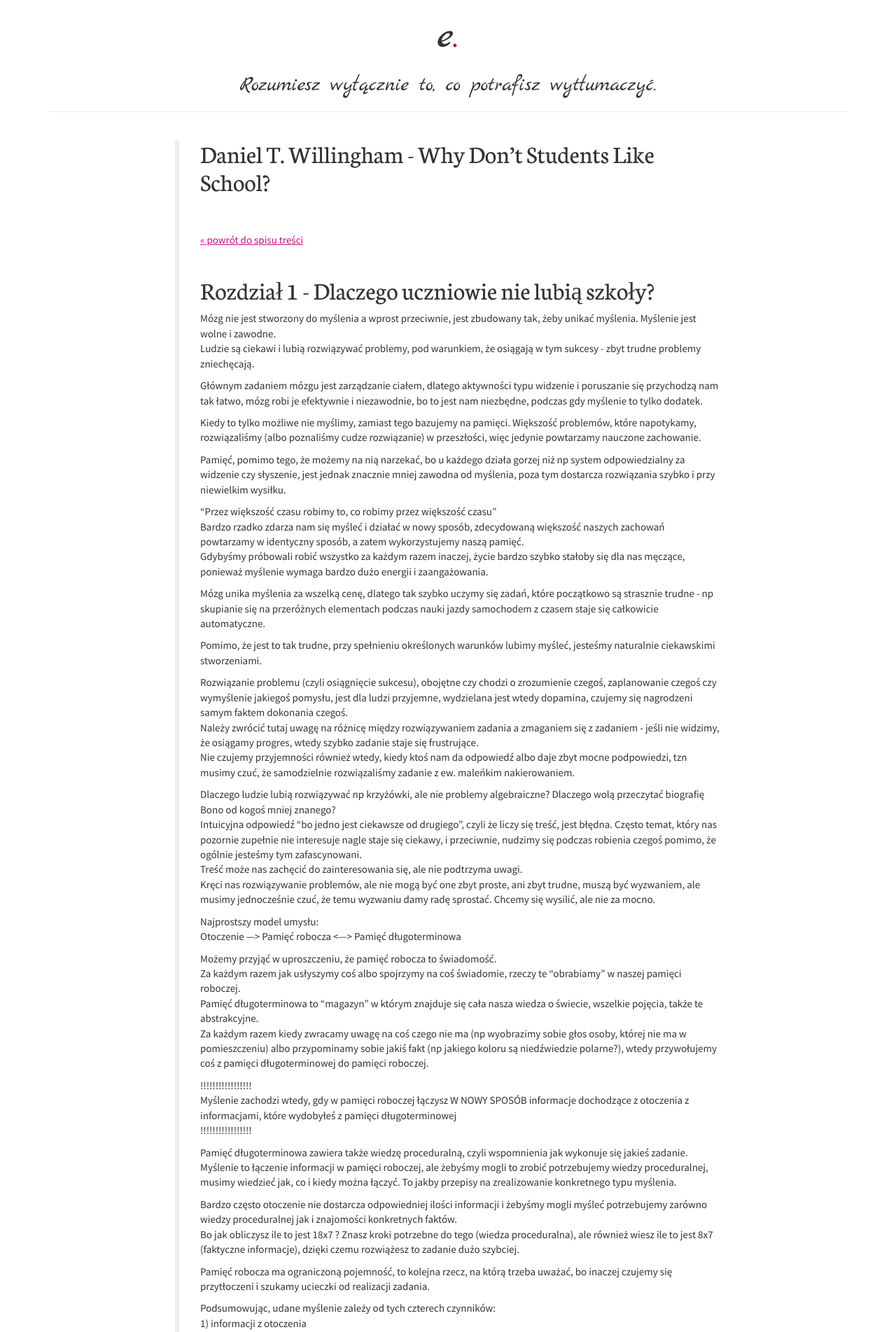
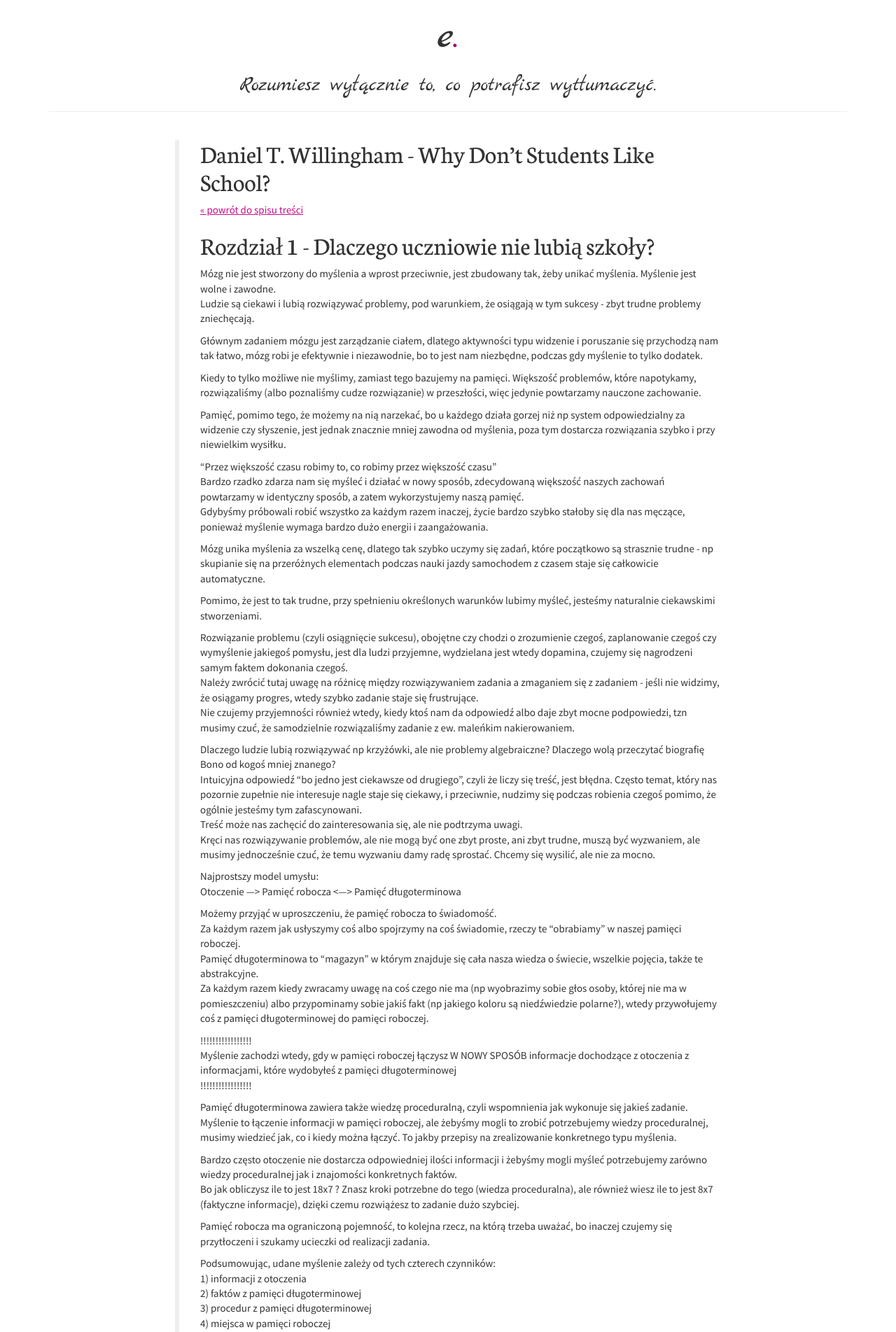
Before and after one commit to esencje/esencje.github.io, a Jekyll site: the page built from notatki-z-ksiazek/why-dont-students-like-school/why-dont-students-like-school-1.md, in a window 1280 px wide. Shown: the top 1903 px of the page at 70% size. Built offline with Jekyll 4.4.1, drawn with Linux system fonts in a browser that asks for light colours.

Commit message:
Update why-dont-students-like-school-1.md

```diff
--- a/notatki-z-ksiazek/why-dont-students-like-school/why-dont-students-like-school-1.md
+++ b/notatki-z-ksiazek/why-dont-students-like-school/why-dont-students-like-school-1.md
@@ -4,10 +4,9 @@
 permalink: /notatki-z-ksiazek/why-dont-students-like-school-1/
 ---
 
-# Daniel T. Willingham - Why Don't Students Like School?
-<br><br>
+# Daniel T. Willingham - Why Don’t Students Like School?
 <a href="/notatki-z-ksiazek/why-dont-students-like-school/">« powrót do spisu treści</a>
-<br><br>
+<br>
 
 # Rozdział 1 - Dlaczego uczniowie nie lubią szkoły?
 
@@ -65,7 +64,7 @@
 3) procedur z pamięci długoterminowej<br>
 4) miejsca w pamięci roboczej
 
-<br><br><br><br>
+<br><br><br>
 
 ### Jakie to ma znaczenie dla pracy w klasie:
 
@@ -96,7 +95,7 @@
 <b>Prowadź dziennik</b><br>
 To wszystko wymaga z Twojej strony wiele uwagi i spostrzeżeń - nawet jeśli wydaje Ci się, że poprowadziłeś idealne zajęcia, wszyscy byli ciągle zaangażowani, teraz już wiesz jak to robić i tego dnia nigdy nie zapomnisz - to bzdura, zapisz te rzeczy i wróć do notatek po pewnym czasie, inaczej bez wątpienia pomiesza Ci się to. Spisywanie sobie, które ćwiczenia z danego materiału przygotowałeś tak, aby były odpowiednio angażujące dla klasy, powinno być dla Ciebie nawykiem.
 
-<br><br><br><br>
+<br><br><br>
 
 ### Bibliografia
 
```
